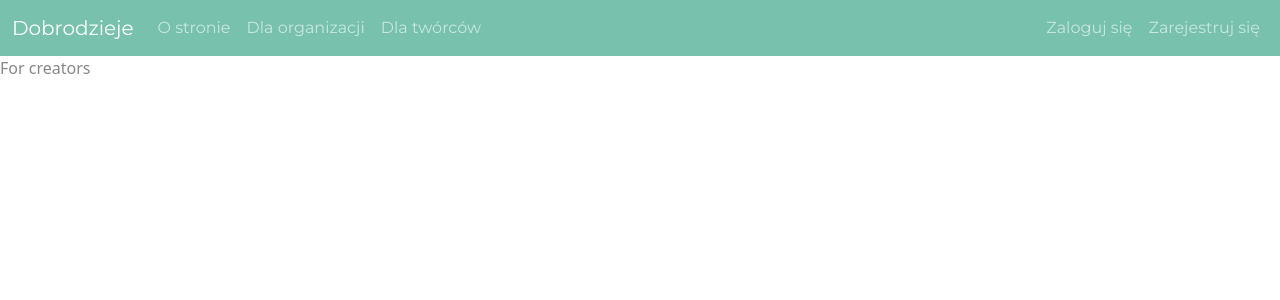
After one commit to JSerwatka/dobrodzieje, a Django app: page /dla-tworcow/ in a window 1280 px wide. The commit adds this page. Shown: the top 300 px of the page. Run offline with Django 3.2, Linux system fonts and the light colour scheme; some libraries are stand-ins or nearby versions.

Commit message:
feat: add basic template views

```diff
--- /dev/null
+++ b/webapp/templates/webapp/for_creators.html
@@ -0,0 +1,5 @@
+{% extends 'webapp/layout.html' %}
+
+{% block content %}
+For creators
+{% endblock %}
--- /dev/null
+++ b/webapp/templates/webapp/for_organizations.html
@@ -0,0 +1,5 @@
+{% extends 'webapp/layout.html' %}
+
+{% block content %}
+For Organizations
+{% endblock %}
--- /dev/null
+++ b/webapp/templates/webapp/index.html
@@ -0,0 +1,5 @@
+{% extends 'webapp/layout.html' %}
+
+{% block content %}
+Home page
+{% endblock %}
--- a/webapp/templates/webapp/layout.html
+++ b/webapp/templates/webapp/layout.html
@@ -6,9 +6,15 @@
     <meta charset="UTF-8">
     <meta http-equiv="X-UA-Compatible" content="IE=edge">
     <meta name="viewport" content="width=device-width, initial-scale=1.0">
+    <!-- Bootstrap -->
+    <link rel="stylesheet" href="{% static 'webapp/css/bootstrap.min.css' %}">
+    <script src="https://cdn.jsdelivr.net/npm/bootstrap@5.0.2/dist/js/bootstrap.bundle.min.js" integrity="sha384-MrcW6ZMFYlzcLA8Nl+NtUVF0sA7MsXsP1UyJoMp4YLEuNSfAP+JcXn/tWtIaxVXM" crossorigin="anonymous"></script>
     <title>Dobrodzieje</title>
 </head>
 <body>
-    <h1>Test</h1>
+    {% include "webapp/partials/navbar.html" %}
+    {% block content %}
+
+    {% endblock %}
 </body>
 </html>
--- /dev/null
+++ b/webapp/templates/webapp/partials/navbar.html
@@ -0,0 +1,48 @@
+<nav class="navbar navbar-expand-lg navbar-dark bg-primary">
+    <div class="container-fluid">
+      <a class="navbar-brand" href="{% url 'index'%}">Dobrodzieje</a>
+      <!-- <button class="navbar-toggler" type="button" data-bs-toggle="collapse" data-bs-target="#navbarColor01" aria-controls="navbarColor01" aria-expanded="false" aria-label="Toggle navigation">
+        <span class="navbar-toggler-icon"></span>
+      </button> -->
+
+      <div class="collapse navbar-collapse" id="navbarColor01">
+        <ul class="navbar-nav me-auto">
+          <li class="nav-item">
+            <a class="nav-link" href="{% url 'index'%}">O stronie
+              <!-- <span class="visually-hidden">(current)</span> -->
+            </a>
+          </li>
+          <li class="nav-item">
+            <a class="nav-link" href="{% url 'dla-organizacji'%}">Dla organizacji</a>
+          </li>
+          <li class="nav-item">
+            <a class="nav-link" href="{% url 'dla-tworcow'%}">Dla twórców</a>
+          </li>
+          <!-- <li class="nav-item dropdown">
+            <a class="nav-link dropdown-toggle" data-bs-toggle="dropdown" href="#" role="button" aria-haspopup="true" aria-expanded="false">Dropdown</a>
+            <div class="dropdown-menu">
+              <a class="dropdown-item" href="#">Action</a>
+              <a class="dropdown-item" href="#">Another action</a>
+              <a class="dropdown-item" href="#">Something else here</a>
+              <div class="dropdown-divider"></div>
+              <a class="dropdown-item" href="#">Separated link</a>
+            </div>
+          </li> -->
+        </ul>
+        <ul class="navbar-nav me-end">
+          <li class="nav-item">
+            <a class="nav-link" href="#">Zaloguj się</a>
+          </li>
+          <li class="nav-item">
+            <a class="nav-link" href="#">Zarejestruj się</a>
+          </li>
+          <!-- <li class="nav-item">
+            <a class="nav-link" href="#">Moje ogłoszenia</a>
+          </li>
+          <li class="nav-item">
+            <a class="nav-link" href="#">Moje Drużyny</a>
+          </li> -->
+        </ul>
+      </div>
+    </div>
+  </nav>
--- a/webapp/urls.py
+++ b/webapp/urls.py
@@ -2,5 +2,7 @@ from django.urls import path
 from . import views
 
 urlpatterns = [
-    path("", views.index, name="index")
+    path("", views.Index.as_view(), name="index"),
+    path("dla-tworcow/", views.ForCreators.as_view(), name="dla-tworcow"),
+    path("dla-organizacji/", views.ForOrganizations.as_view(), name="dla-organizacji"),
 ]
--- a/webapp/views.py
+++ b/webapp/views.py
@@ -1,5 +1,14 @@
 from django.shortcuts import render
+from django.views.generic import TemplateView
 
 # Create your views here.
-def index(request):
-    return render(request, template_name="webapp/layout.html")
+class Index(TemplateView):
+    template_name = 'webapp/index.html'
+
+
+class ForCreators(TemplateView):
+    template_name = 'webapp/for_creators.html'
+
+
+class ForOrganizations(TemplateView):
+    template_name = 'webapp/for_organizations.html'
```
